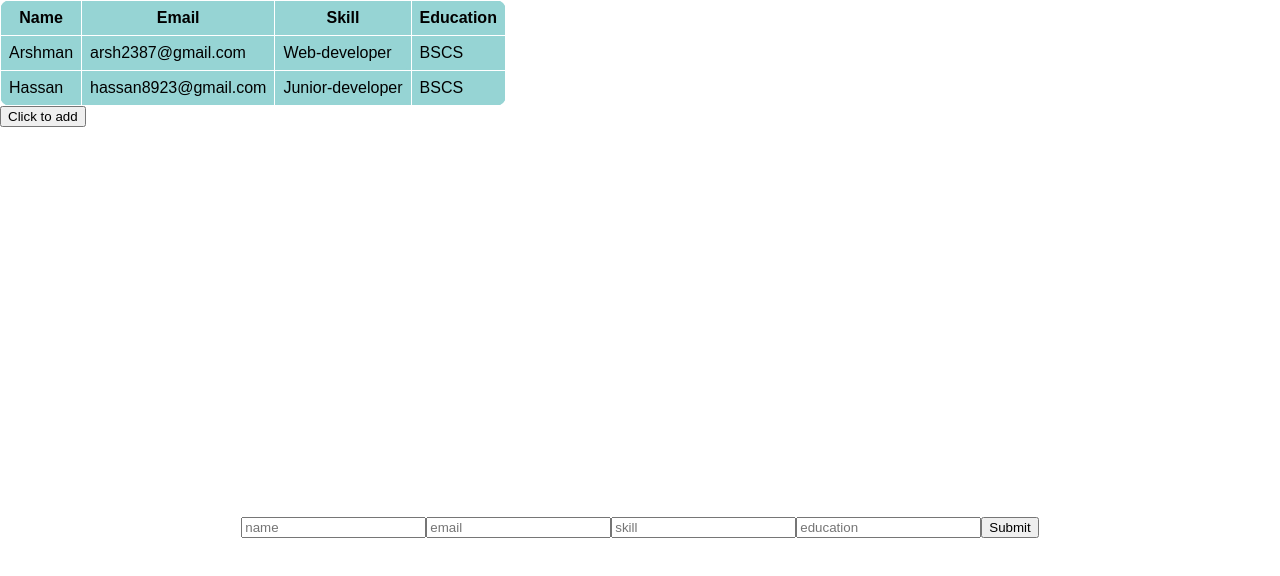
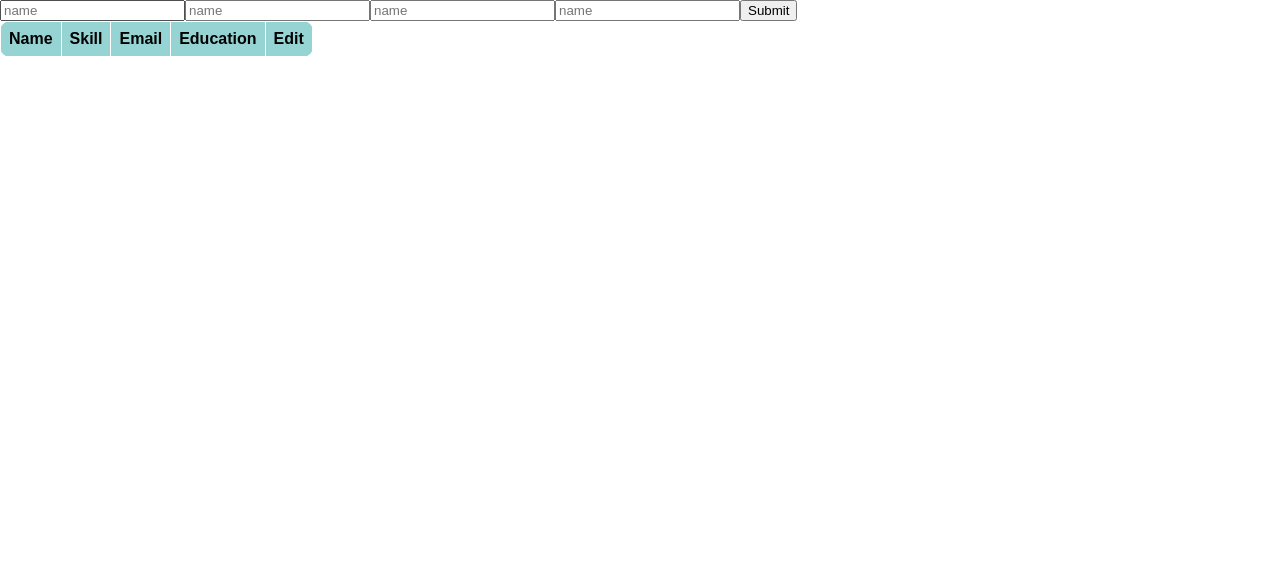
Before and after one commit to arshmanahmad/dropdownshow, a React (Create React App) app: page / in a window 1280 px wide. Shown: the top 576 px of the page. Built offline with nearby package versions, Linux system fonts and the light colour scheme.

Commit message:
showing data in table js

```diff
--- a/public/index.html
+++ b/public/index.html
@@ -9,6 +9,7 @@
       name="description"
       content="Web site created using create-react-app"
     />
+    <link rel="stylesheet" href="https://fonts.googleapis.com/css2?family=Material+Symbols+Outlined:opsz,wght,FILL,GRAD@24,400,0,0" />
     <link rel="apple-touch-icon" href="%PUBLIC_URL%/logo192.png" />
     <!--
       manifest.json provides metadata used when your web app is installed on a
--- a/src/App.js
+++ b/src/App.js
@@ -1,49 +1,20 @@
-import React from 'react';
-import HardTable from "./components/HardTable";
-// import {BrowserRouter as Router,Route,Link} from "react-router-dom";
-import NextPage from './components/NextPage';
+import React from 'react'
+import InputField from './components/InputField';
+import TableShow from './components/TableShow';
 import {useState} from 'react';
 const App = () => {
-  const [item,setItem] = useState([]);
-  const [prop,setProp] = useState([]);
-  const propGetter = (value) =>{
-    setItem(value);
+  const[values,setValue] =useState('');
+  const valueGetter = (value) =>{
+    setValue(value);
   }
-  const handleClick = () =>{
-    setProp(item);
-    const updatedArray = [
-      ...prop,
-      ...item.map((pass)=>(
-        <tr>
-          <td>{pass.name}</td>
-          <td>{pass.email}</td>
-          <td>{pass.skill}</td>
-          <td>{pass.education}</td>
-        </tr>
-      ))
-    ];
-    setItem(updatedArray);
-    console.log(item)
-  }
-
-
-
+  console.log(values);
   return (
     <div>
-       <HardTable item = {item} />
-       <button onClick={handleClick}>Click to add</button>
-       <NextPage propGetter={propGetter}/>
+      <InputField valueGetter = {valueGetter} />
+      <TableShow values = {values} />
+
     </div>
   )
 }
 
-export default App;
-      // <Router>
-      //   <div>
-      //     <HardTable/>
-      //     <Link to="/next-page">
-      //     <button>Click to add</button>
-      //     </Link>
-      //     <Route path="/next-page" component={NextPage}/>;
-      //   </div>
-      // </Router>
+export default App
--- a/src/components/HardTable.js
+++ /dev/null
@@ -1,38 +0,0 @@
-import React from 'react';
-import {useState} from 'react';
-import './HardTable.css';
-
-const HardTable = ({item}) => {
-
-  return (
-    <div>
-        <table>
-            <thead>
-                <tr>
-                    <th>Name</th>
-                    <th>Email</th>
-                    <th>Skill</th>
-                    <th>Education</th>
-                </tr>
-            </thead>
-            <tbody>
-                <tr>
-                    <td>Arshman</td>
-                    <td>arsh2387@gmail.com</td>
-                    <td>Web-developer</td>
-                    <td>BSCS</td>
-                </tr>
-                <tr>
-                    <td>Hassan</td>
-                    <td>hassan8923@gmail.com</td>
-                    <td>Junior-developer</td>
-                    <td>BSCS</td>
-                </tr>
-
-            </tbody>
-      </table>
-    </div>
-  )
-}
-
-export default HardTable;
--- /dev/null
+++ b/src/components/InputField.js
@@ -0,0 +1,42 @@
+import React, { useEffect } from 'react'
+import {useState} from 'react';
+
+const InputField = ({valueGetter}) => {
+    const [name,setName] = useState('');
+    const [skill,setSkill] = useState('');
+    const [email,setEmail] = useState('');
+    const [education,setEducation] = useState('');
+    const[elements,setElements] = useState([]);
+
+    const handleChange = (event,setter) =>{
+        setter(event.target.value);
+      }
+    const data={
+      name,
+      skill,
+      email,
+      education,
+    }
+    const handleSubmit = (event) =>{
+      event.preventDefault();
+      setElements([...elements,data]);
+    }
+
+    useEffect(()=>{
+      valueGetter(elements);
+    },[elements])
+
+  return (
+    <div>
+      <form onSubmit={handleSubmit}>
+        <input type="text" value={name} placeholder='name' onChange={(event)=>{handleChange(event,setName)}}/>
+        <input type="text" value={skill} placeholder='name' onChange={(event)=>{handleChange(event,setSkill)}}/>
+        <input type="text" value={email} placeholder='name' onChange={(event)=>{handleChange(event,setEmail)}}/>
+        <input type="text" value={education} placeholder='name' onChange={(event)=>{handleChange(event,setEducation)}}/>
+        <button type='submit'>Submit</button>
+      </form>
+    </div>
+  )
+}
+
+export default InputField;
--- a/src/components/NextPage.js
+++ /dev/null
@@ -1,50 +0,0 @@
-import React from 'react';
-import {useState} from 'react';
-
-const NextPage = ({propGetter}) => {
-    const[name,setName]=useState('');
-    const[email,setEmail]=useState('');
-    const[skill,setSkill]=useState('');
-    const[education,setEducation]=useState('');
-
-    const handleName = (event) =>{
-        setName(event.target.value);
-    }
-    const handleEmail = (event) =>{
-        setEmail(event.target.value);
-    }
-    const handleSkill = (event) =>{
-        setSkill(event.target.value);
-    }
-    const handleEducation = (event) =>{
-        setEducation(event.target.value);
-    }
-    const handleSubmit = (event) =>{
-        event.preventDefault();
-        const data = [
-            name,
-            email,
-            skill,
-            education,]
-
-
-        propGetter(data);
-    };
-
-
-
-
-  return (
-    <div className='main-container'>
-        <form onSubmit={handleSubmit}>
-            <input placeholder='name' value={name} type="text" onChange={handleName}/>
-            <input placeholder='email' value={email} type="text" onChange={handleEmail} />
-            <input placeholder='skill' value={skill} type="text" onChange={handleSkill} />
-            <input placeholder='education' value={education} type="text" onChange={handleEducation} />
-            <button type='submit'>Submit</button>
-        </form>
-    </div>
-  )
-}
-
-export default NextPage;
--- /dev/null
+++ b/src/components/TableShow.js
@@ -0,0 +1,44 @@
+import React from 'react';
+import './TableShow.css';
+
+const TableShow = ({values}) => {
+    const handleCloseClick = (id) =>{
+        values.filter((item)=>{
+            return item.id !== id;
+        })
+    }
+    return (
+    <div>
+        <table>
+            <thead>
+                <tr>
+                    <th>Name</th>
+                    <th>Skill</th>
+                    <th>Email</th>
+                    <th>Education</th>
+                    <th>Edit</th>
+                </tr>
+            </thead>
+            <tbody>
+                {
+                    values && values.map((item,id)=>{
+                        id = Math.floor(Math.random()*9999);
+                        return(
+                            <tr>
+                                <td>{item.name}</td>
+                                <td>{item.skill}</td>
+                                <td>{item.email}</td>
+                                <td>{item.education}</td>
+                                <td><span class="material-symbols-outlined" onClick={handleCloseClick}>close</span><span class="material-symbols-outlined">edit</span>
+                                </td>
+                            </tr>
+                        )
+                    })
+                }
+            </tbody>
+        </table>
+    </div>
+  )
+}
+
+export default TableShow
```
Also changed, not shown: src/components/TableShow.css (renamed from src/components/HardTable.css), 1 other file (tests, documents, lock files or other folders).
